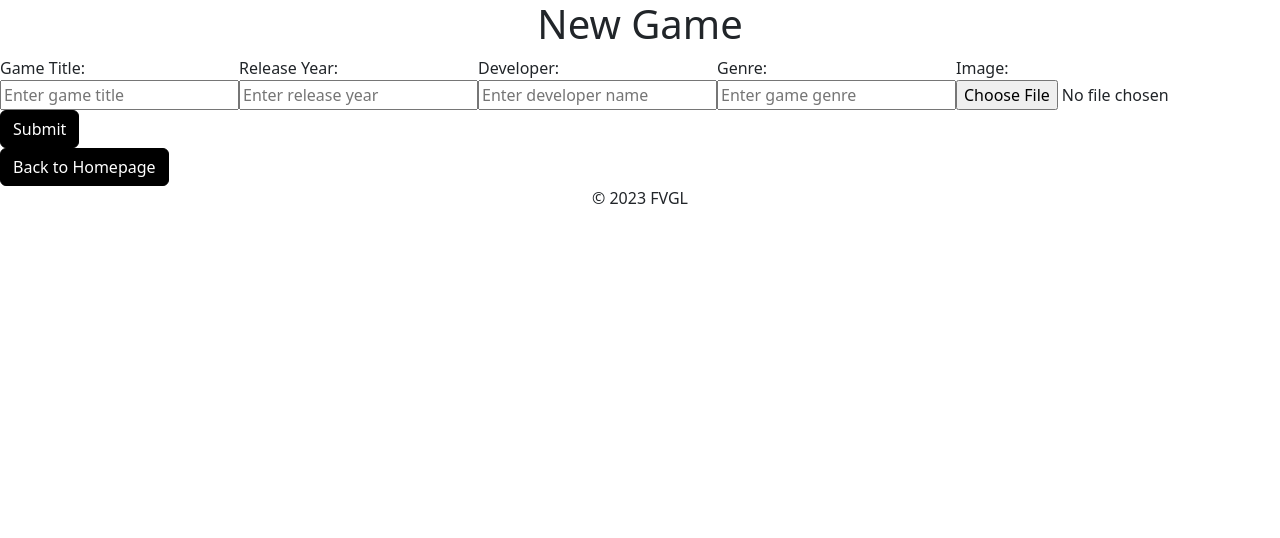
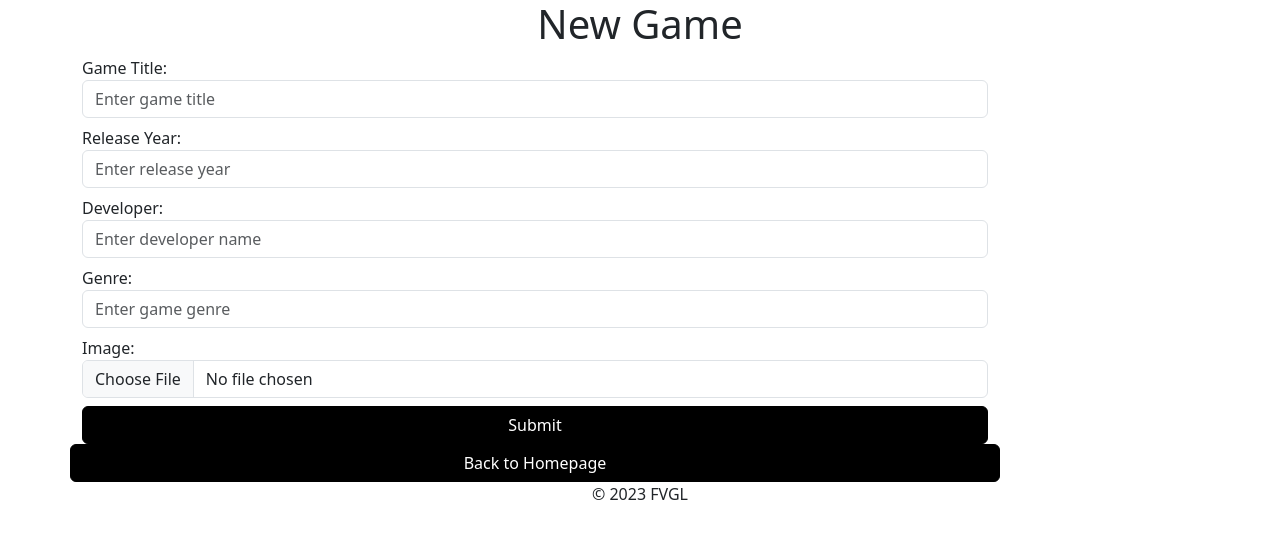
Before and after one commit to nikobatzi1990/fvgl, a React (Vite) app in the folder client/: page /submission in a window 1280 px wide. Shown: the top 538 px of the page. Built offline with nearby package versions, Linux system fonts and the light colour scheme.

Commit message:
style: form inputs

```diff
--- a/client/src/pages/Submission.jsx
+++ b/client/src/pages/Submission.jsx
@@ -62,62 +62,65 @@ function Submission() {
   };
 
   return (
-    <div className="submission">
+    <div className="container">
       <Header text="New Game" />
 
-      <div>
-        <form className="form" onSubmit={handleSubmit}>
-          <label htmlFor="game__title" className="label">
+      <div className="row col-10">
+        <form
+          className="d-flex flex-column align-self-center"
+          onSubmit={handleSubmit}
+        >
+          <label htmlFor="game__title" className="form-label">
             Game Title:
             <Input
               id="game__title"
               type="text"
-              className="input"
+              className="form-control"
               placeholder="Enter game title"
               onChange={handleTitleInput}
             />
           </label>
 
-          <label htmlFor="game__release" className="label">
+          <label htmlFor="game__release" className="form-label">
             Release Year:
             <Input
               id="game__release"
               type="text"
-              className="input"
+              className="form-control"
               placeholder="Enter release year"
               onChange={handleYearInput}
             />
           </label>
 
-          <label htmlFor="game__developer" className="label">
+          <label htmlFor="game__developer" className="form-label">
             Developer:
             <Input
               id="game__developer"
               type="text"
-              className="input"
+              className="form-control"
               placeholder="Enter developer name"
               onChange={handleDeveloperInput}
             />
           </label>
 
-          <label htmlFor="game__genre" className="label">
+          <label htmlFor="game__genre" className="form-label">
             Genre:
             <Input
               id="game__genre"
               type="text"
-              className="input"
+              className="form-control"
               placeholder="Enter game genre"
               onChange={handleGenreInput}
             />
           </label>
 
-          <label htmlFor="game__image" className="label">
+          <label htmlFor="game__image" className="form-label">
             Image:
             <Input
               id="game__image"
               type="file"
               accept="image/png, image/jpeg"
-              className="input"
+              className="form-control"
               onChange={handleImageInput}
             />
           </label>
```
